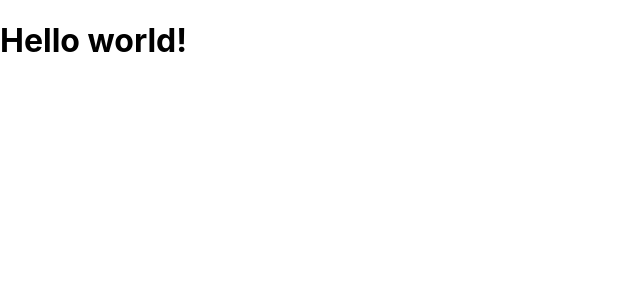
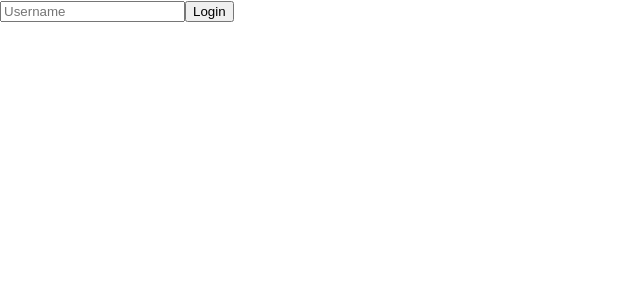
Before and after one commit to Pottifar/node_project, a React (Create React App) app in the folder myapp/: page / in a window 1280 px wide. Shown: the top 300 px of the page, without its empty margins (0-640 px from the left). Built offline with nearby package versions, Linux system fonts and the light colour scheme.

Commit message:
new commit

```diff
--- a/myapp/src/App.js
+++ b/myapp/src/App.js
@@ -1,7 +1,40 @@
-export default function App(){
+import React, { useState } from 'react';
+import axios from 'axios';
+
+function App() {
+  const [username, setUsername] = useState("");
+
+  const handleSubmit = async (event) => {
+    event.preventDefault();
+
+    const payload = {
+      username
+    };
+
+    const response = await axios({
+      url: 'http://localhost:5000/api/login',
+      method: 'POST',
+      data: payload
+    });
+
+    alert(response.data.message);
+
+    setUsername("");
+  };
+
   return (
     <div className="App">
-      <h1>Hello world!</h1>
+      <form onSubmit={handleSubmit}>
+        <input
+          type="text"
+          value={username}
+          onChange={e => setUsername(e.target.value)}
+          placeholder="Username"
+        />
+        <button type="submit">Login</button>
+      </form>
     </div>
   );
-};
+}
+
+export default App;
--- /dev/null
+++ b/package.json
@@ -0,0 +1,5 @@
+{
+  "dependencies": {
+    "express": "^4.18.3"
+  }
+}
```
Also changed, not shown: 2 other files (tests, documents, lock files or other folders).
